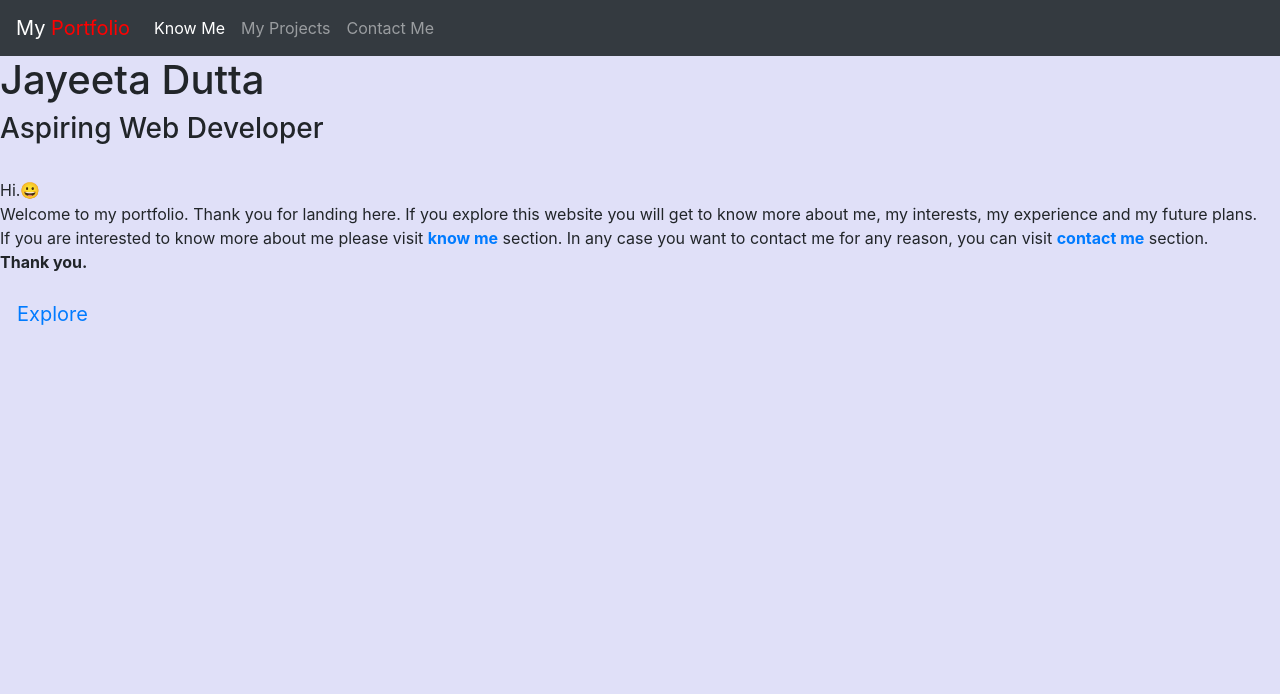
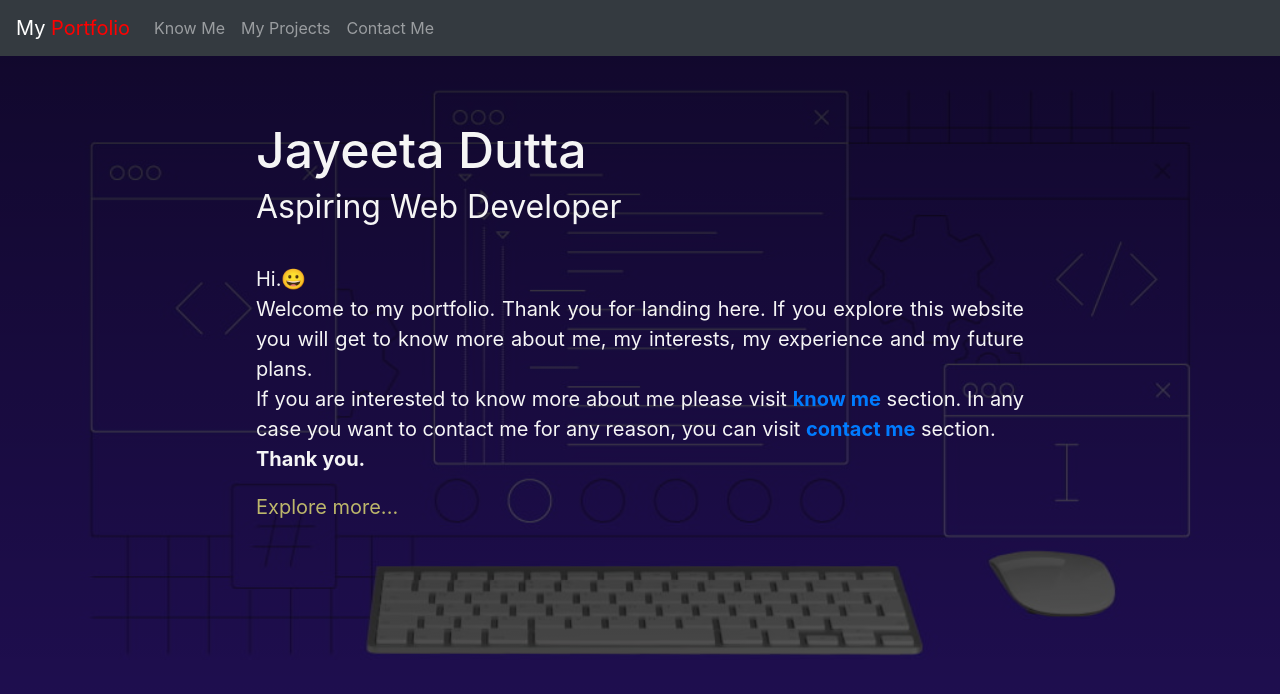
Before and after one commit to JayeetaDutta0000/my-portfolio, a plain HTML site: page index.html in a window 1280 px wide. Drawn offline with nearby package versions, Linux system fonts and the light colour scheme.

Commit message:
edit styles.css

```diff
--- a/index.html
+++ b/index.html
@@ -22,7 +22,7 @@
 
             <div class="collapse navbar-collapse" id="navbarSupportedContent">
               <ul class="navbar-nav mr-auto">
-                <li class="nav-item active">
+                <li class="nav-item">
                   <a class="nav-link" href="about.html">Know Me <span class="sr-only">(current)</span></a>
                 </li>
                 <li class="nav-item">
@@ -36,8 +36,8 @@
           </nav>
 
           <div class="intro">
-            <h1>Jayeeta Dutta</h1>
-            <h3>Aspiring Web Developer</h3>
+            <h1 id="name">Jayeeta Dutta</h1>
+            <h3 style="font-weight: 400; font-size:xx-large;">Aspiring Web Developer</h3>
             <br>
             <p>
                 Hi.😀
@@ -51,7 +51,7 @@
                 <b>Thank you.</b>
             </p>
 
-            <button type="button" class="btn btn-link btn-lg">Explore</button>
+            <button type="button" id="explore" class="btn btn-link btn-lg">Explore more...</button>
           </div>
 
     </section>
--- a/styles.css
+++ b/styles.css
@@ -1,3 +1,31 @@
 body{
     background-color: rgb(224, 224, 248);
 }
+
+.home{
+    height: 100vh;
+    background: linear-gradient(
+        rgba(0,0,0,0.8),
+        rgba(0,0,0,0.6)),
+        url('./Images/web-dev-bg.jpg');
+        background-size: contain;
+}
+
+.intro{
+    color: whitesmoke;
+    padding: 5% 20%;
+    text-align: justify;
+    font-size: 20px;
+    font-weight: 400;
+}
+
+#name{
+    font-size: 50px;
+}
+
+#explore{
+    border: none;
+    margin: 0%;
+    padding: 0%;
+    color: darkkhaki;
+}
```
Also changed, not shown: Images/web-dev-bg.jpg (added).
